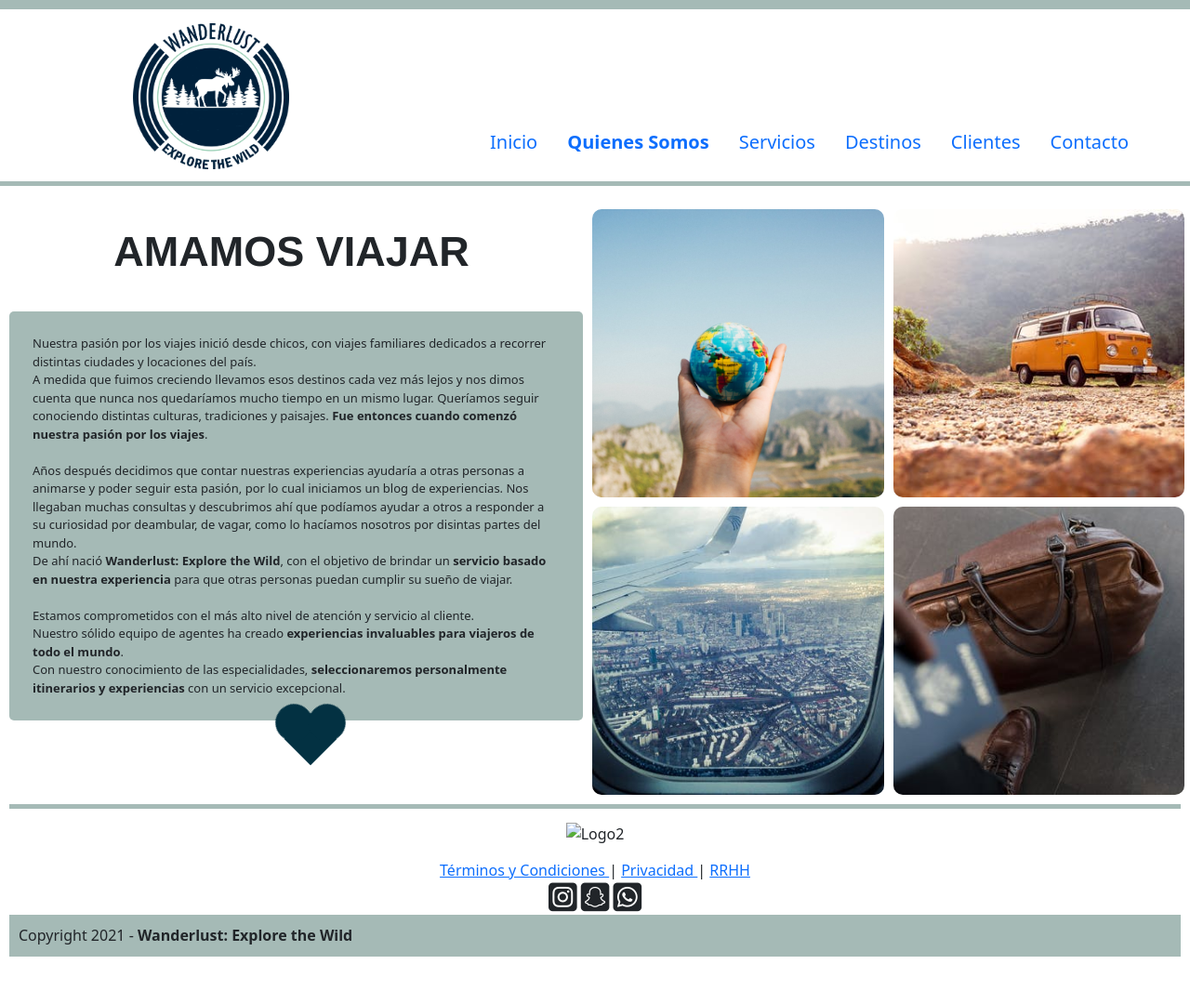
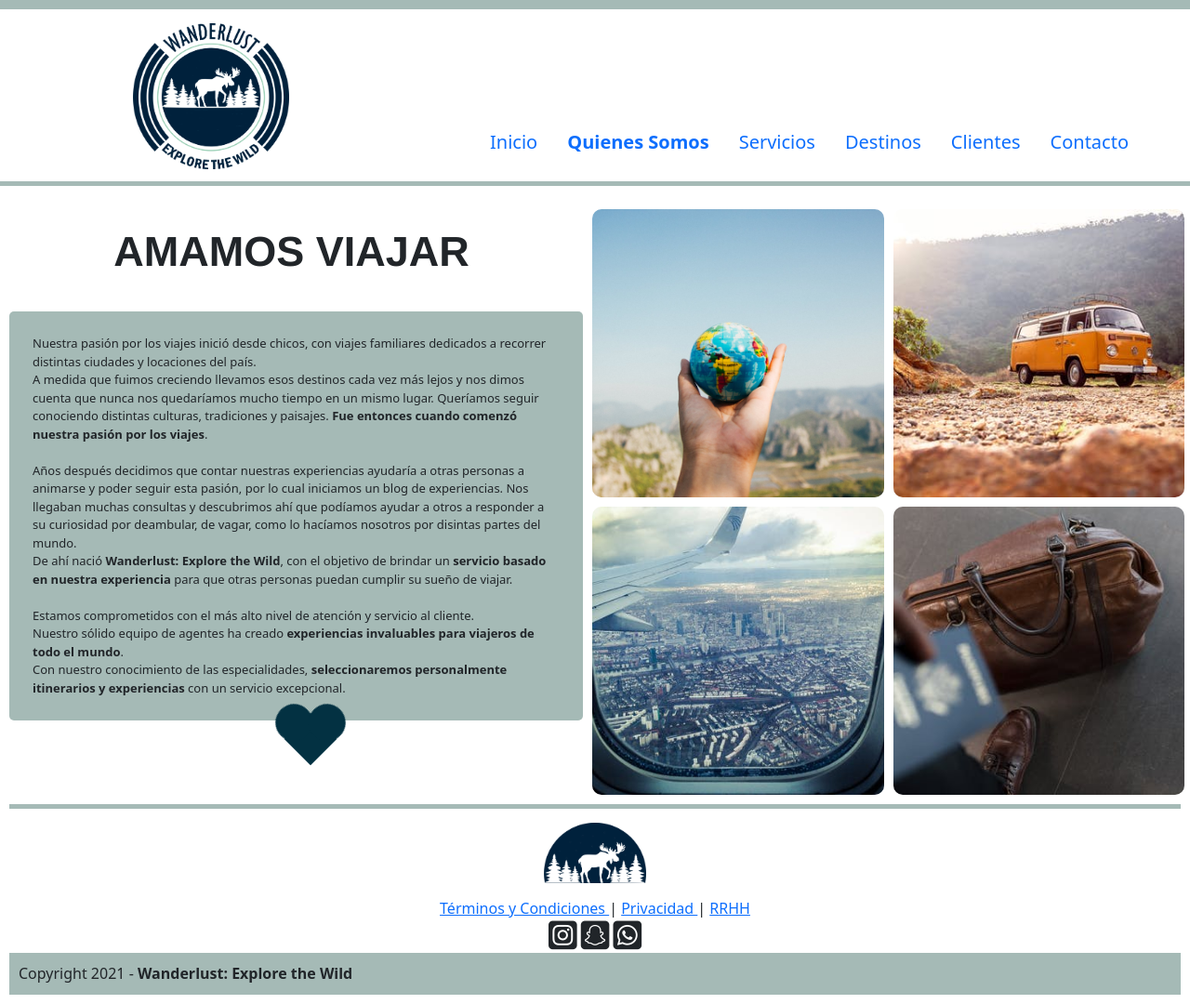
Before and after one commit to Laia00/WANDERLUST, a website: page pages/s1_quienes_somos.html in a window 1280 px wide. Shown: the whole page at 93% size. Before the commit the page ends 1039 px from the top, so only its background shows below. Drawn offline with nearby package versions, Linux system fonts and the light colour scheme; files that its build step writes are made by us from their sources; the site is published under a folder, as on GitHub Pages, so addresses that start at the root find nothing.

Commit message:
Ajuste footer

```diff
--- a/pages/s1_quienes_somos.html
+++ b/pages/s1_quienes_somos.html
@@ -101,7 +101,7 @@
 
     <footer class="footer">
         <div class="footerBorder"></div>
-        <img class="footerImg" src="/img/wander_logo2.png" alt="Logo2">
+        <img class="footerImg" src="../img/wander_logo2.png" alt="Logo2">
         <br>
         <span>
             <a href="http://google.com" target="popup"
```
